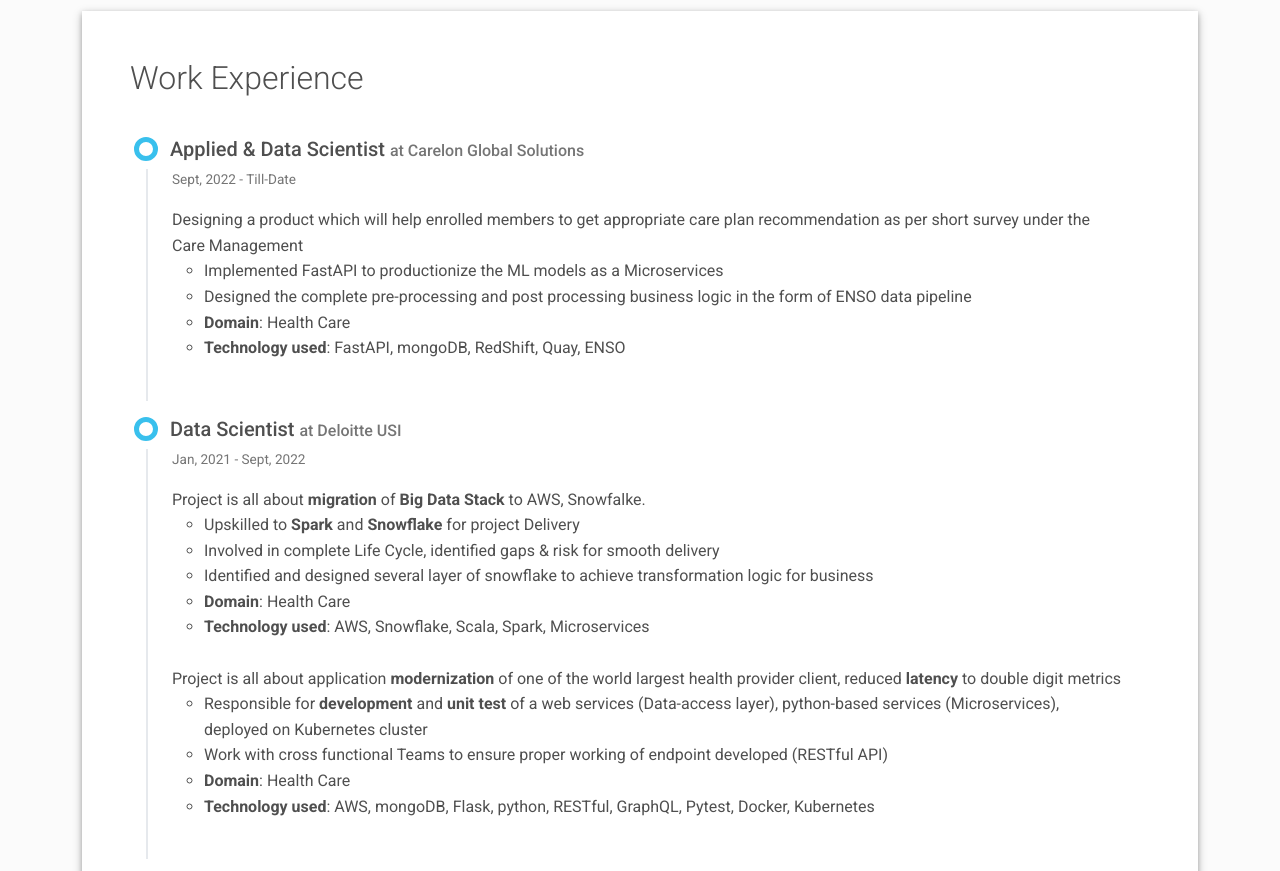
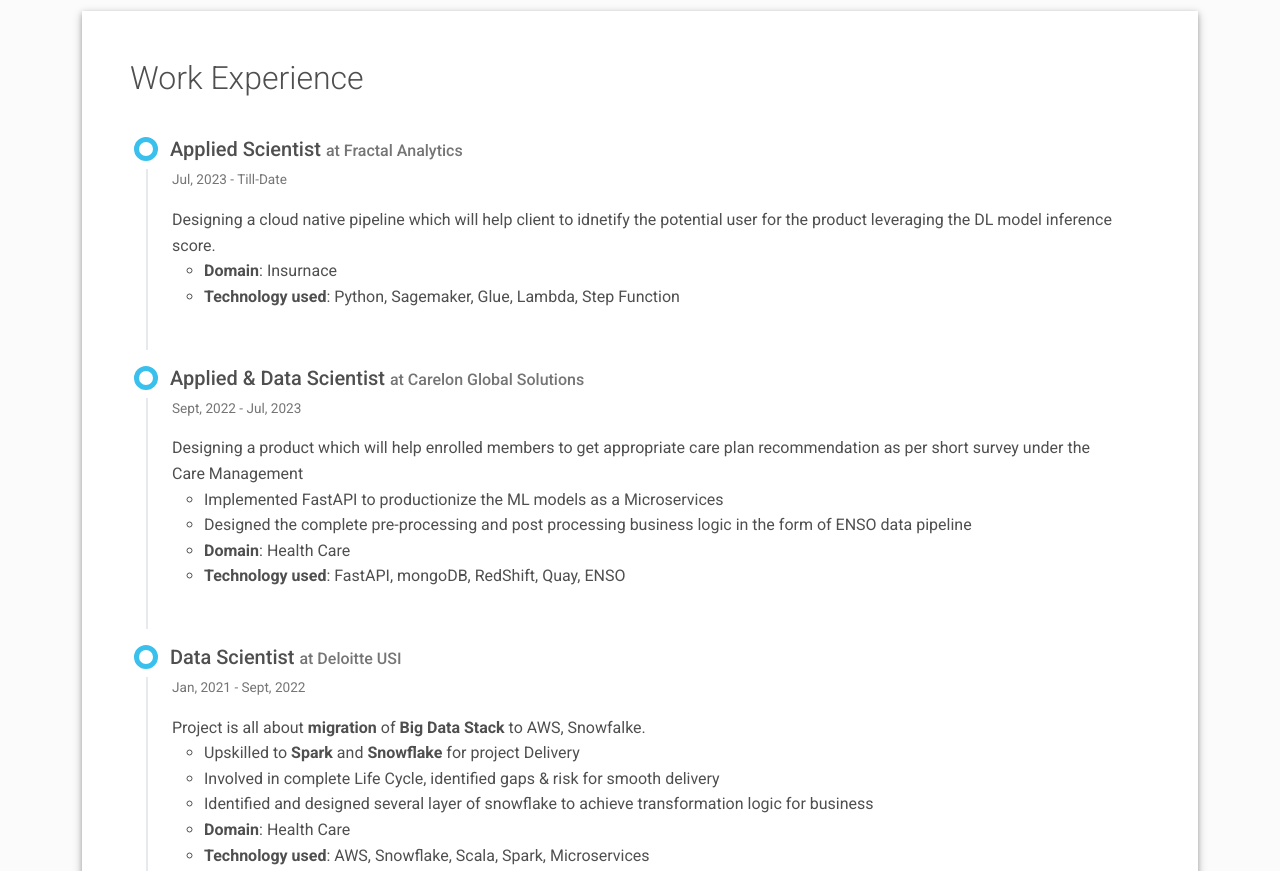
Before and after one commit to shiv-choudhary/portfolio, a plain HTML site: page index.html in a window 1280 px wide. Shown: the part 2020-2891 px from the top of the page. Drawn offline with Linux system fonts and the light colour scheme.

Commit message:
Added fractal experince and education

```diff
--- a/index.html
+++ b/index.html
@@ -196,10 +196,30 @@
       <div class="timeline">
         <div class="timeline-card timeline-card-info" data-aos="fade-in" data-aos-delay="0">
           <div class="timeline-head px-4 pt-3">
+            <div class="h5">Applied Scientist <span class="text-muted h6">at Fractal Analytics</span></div>
+          </div>
+          <div class="timeline-body px-4 pb-4">
+            <div class="text-muted text-small mb-3">Jul, 2023 - Till-Date</div>
+            <div>
+              <ul class="list-unstyled">
+                <li>Designing a cloud native pipeline which will help client to idnetify the potential user for the product leveraging the DL model inference score.
+                  <ul>
+                    <li> <b>Domain</b>: Insurnace</li>
+                    <li><b>Technology used</b>: Python, Sagemaker, Glue, Lambda, Step Function</li>
+                  </ul>
+                </li>
+            </ul>
+
+            </div>
+          </div>
+        </div>
+
+        <div class="timeline-card timeline-card-info" data-aos="fade-in" data-aos-delay="200">
+          <div class="timeline-head px-4 pt-3">
             <div class="h5">Applied & Data Scientist <span class="text-muted h6">at Carelon Global Solutions</span></div>
           </div>
           <div class="timeline-body px-4 pb-4">
-            <div class="text-muted text-small mb-3">Sept, 2022 - Till-Date</div>
+            <div class="text-muted text-small mb-3">Sept, 2022 - Jul, 2023</div>
             <div>
               <ul class="list-unstyled">
                 <li>Designing a product which will help enrolled members to get appropriate care plan recommendation as per short survey under the Care Management
@@ -296,6 +316,17 @@
       <div class="timeline">
         <div class="timeline-card timeline-card-success" data-aos="fade-in" data-aos-delay="0">
           <div class="timeline-head px-4 pt-3">
+            <div class="h5">Master of Computer Application <span class="text-muted h6">from University of Mysore</span></div>
+          </div>
+          <div class="timeline-body px-4 pb-4">
+            <div class="text-muted text-small mb-3">2022 - 2024</div>
+            <div>During this period of time deep dived into Data Warehousing, Artificial Intelligence, Data Governance and Application Security which enabled me to
+              design the Enterprise AI enabled solution.
+            </div>
+          </div>
+        </div>
+        <div class="timeline-card timeline-card-success" data-aos="fade-in" data-aos-delay="0">
+          <div class="timeline-head px-4 pt-3">
             <div class="h5">Bachelor of Computer Application <span class="text-muted h6">from West Bengal University of Technology</span></div>
           </div>
           <div class="timeline-body px-4 pb-4">
```
